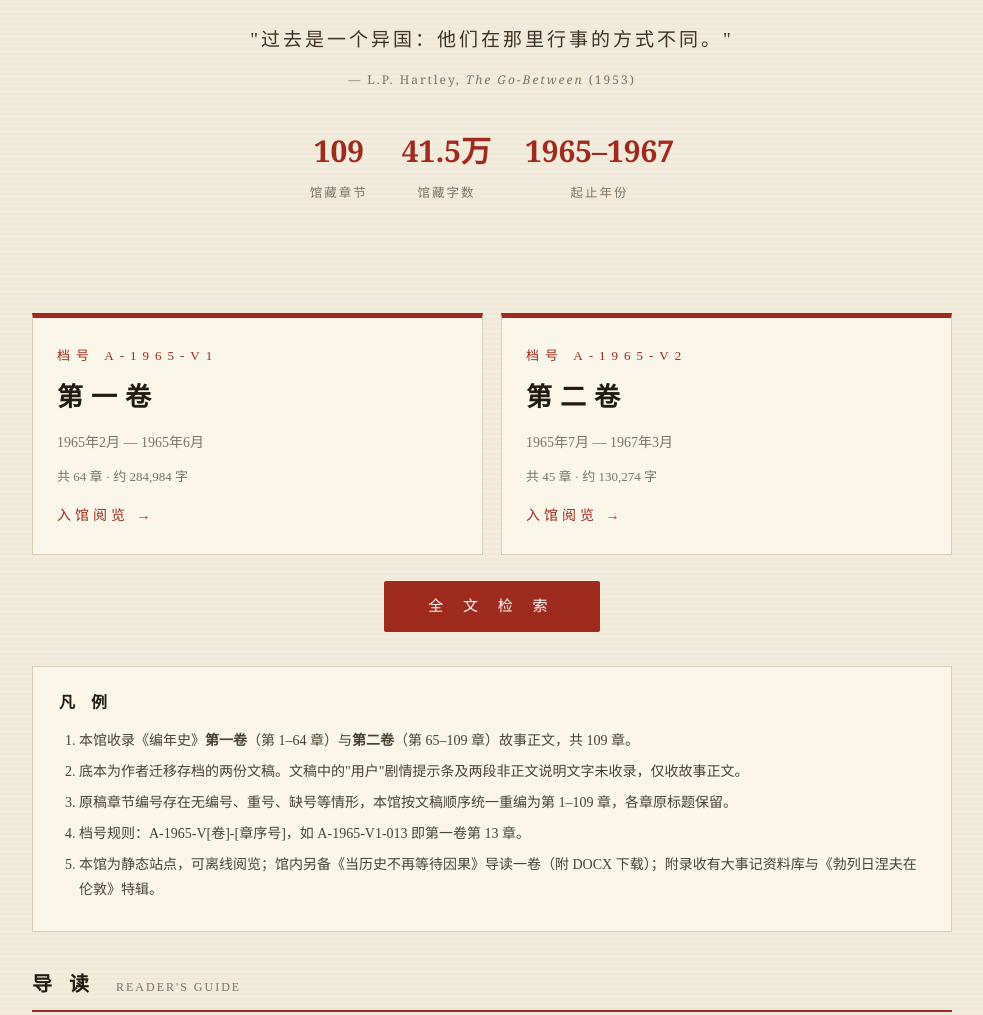
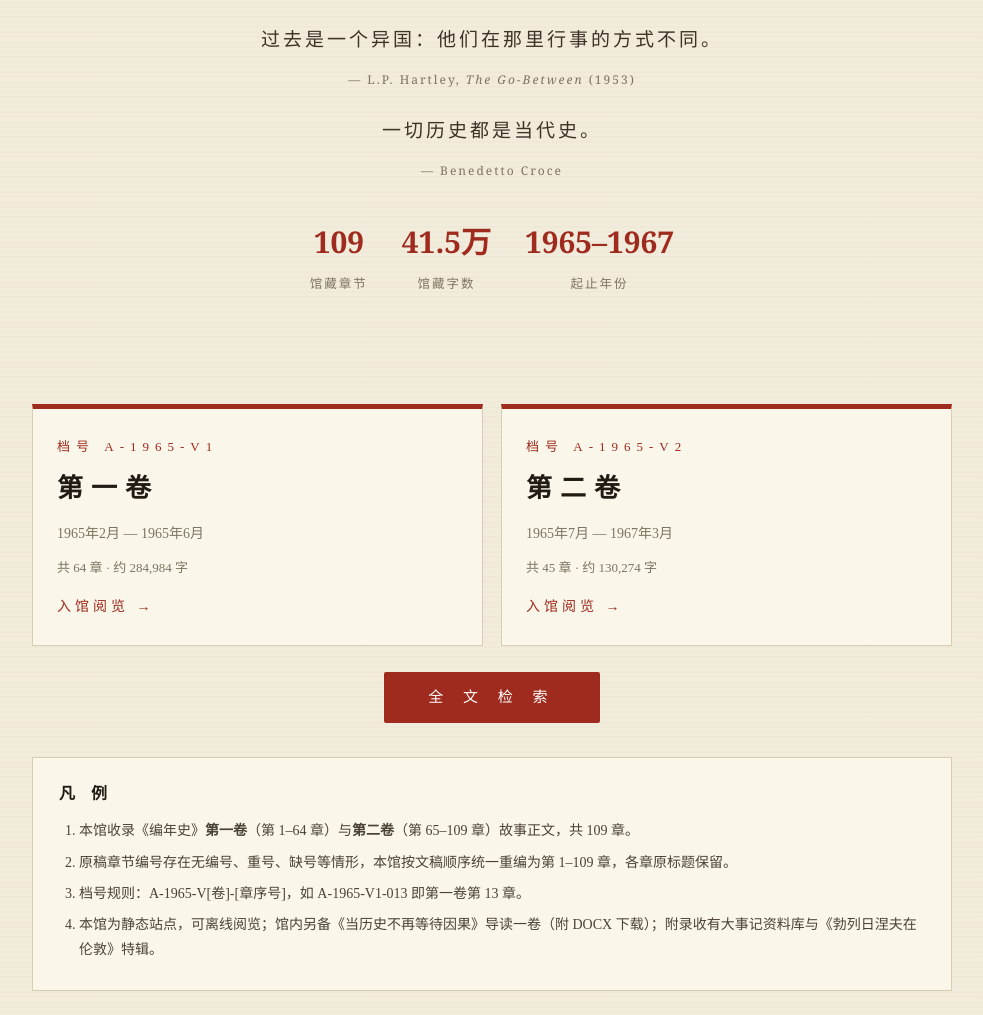
Before and after one commit to fghijkln/chronicle-archive, a website: page index.html in a window 1280 px wide. Shown: the part 312-1327 px from the top of the page, without its empty margins (148-1131 px from the left). Drawn offline with Linux system fonts and the light colour scheme.

Commit message:
馆门题辞增补克罗齐句；删凡例第二条与页脚存档说明

```diff
--- a/css/style.css
+++ b/css/style.css
@@ -114,3 +114,4 @@ footer p{margin-bottom:4px}
 .epigraph{margin:26px auto 6px;max-width:640px}
 .epigraph p{font-size:19px;letter-spacing:3px;color:#3d3428;margin:0 0 8px;font-family:"Kaiti SC","STKaiti",KaiTi,serif}
 .epigraph span{font-size:12px;letter-spacing:2px;color:var(--muted);font-family:Georgia,serif}
+.epigraph .ep2{margin-top:20px}
--- a/index.html
+++ b/index.html
@@ -18,8 +18,10 @@
   <h1>编年史档案馆</h1>
   <div class="en">THE CHRONICLE ARCHIVE · EST. 2026</div>
 <div class="epigraph">
-  <p>"过去是一个异国：他们在那里行事的方式不同。"</p>
+  <p>过去是一个异国：他们在那里行事的方式不同。</p>
   <span>&mdash; L.P. Hartley, <i>The Go-Between</i> (1953)</span>
+  <p class="ep2">一切历史都是当代史。</p>
+  <span>&mdash; Benedetto Croce</span>
 </div>
   <div class="stats" id="stats"><div class="loading">清点馆藏中……</div></div>
 </div>
@@ -36,7 +38,6 @@
     <h3>凡 例</h3>
     <ol>
       <li>本馆收录《编年史》<b>第一卷</b>（第 1–64 章）与<b>第二卷</b>（第 65–109 章）故事正文，共 109 章。</li>
-      <li>底本为作者迁移存档的两份文稿。文稿中的"用户"剧情提示条及两段非正文说明文字未收录，仅收故事正文。</li>
       <li>原稿章节编号存在无编号、重号、缺号等情形，本馆按文稿顺序统一重编为第 1–109 章，各章原标题保留。</li>
       <li>档号规则：A-1965-V[卷]-[章序号]，如 A-1965-V1-013 即第一卷第 13 章。</li>
       <li>本馆为静态站点，可离线阅览；馆内另备《当历史不再等待因果》导读一卷（附 DOCX 下载）；附录收有大事记资料库与《勃列日涅夫在伦敦》特辑。</li>
@@ -74,7 +75,6 @@
 
 <footer>
   <p>编年史档案馆 · 馆藏 109 章 · 建馆 2026 年 10 月</p>
-  <p>本馆内容为作者虚构作品存档，仅供备查</p>
 </footer>
 
 <script src="js/common.js"></script>
```
